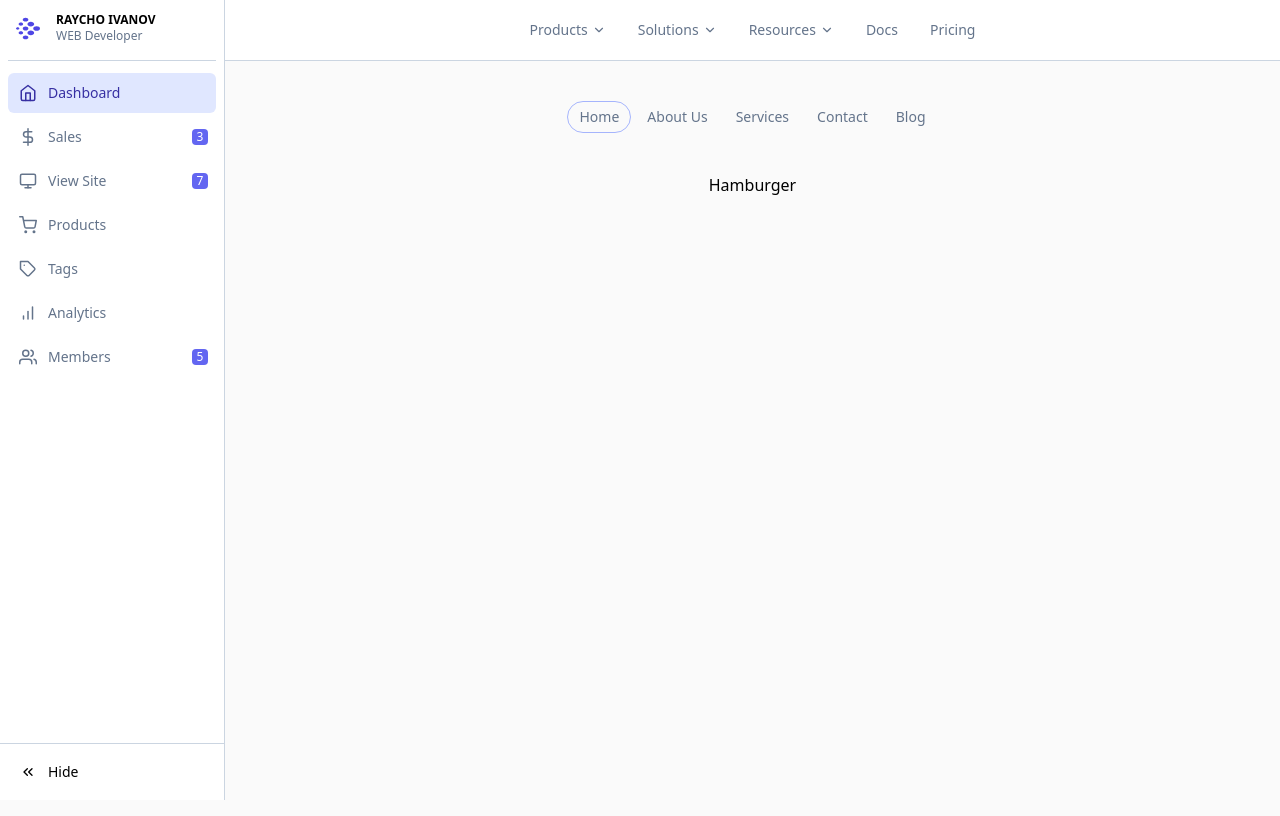
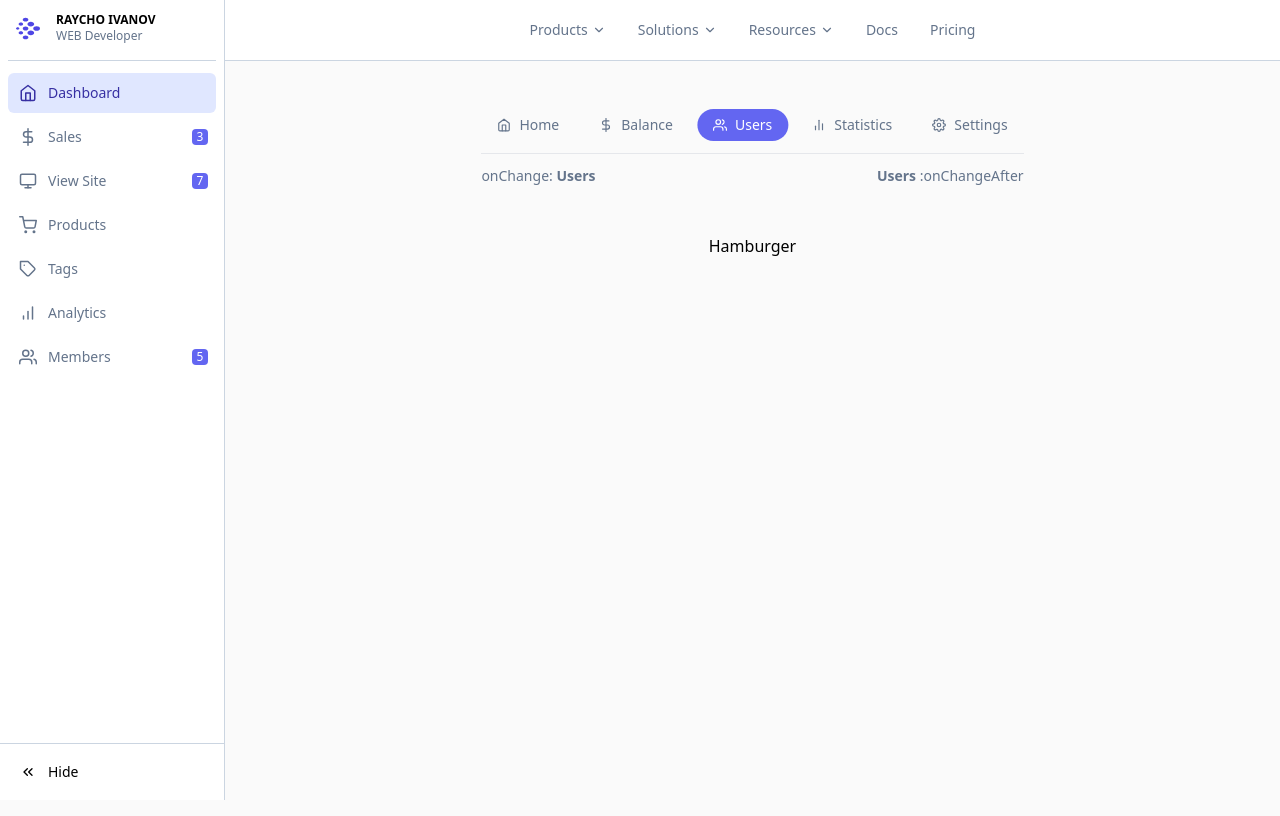
Before and after one commit to rastiv/react-navigations, a React (Vite) app: page / in a window 1280 px wide. Shown: the top 816 px of the page. Built offline with nearby package versions, Linux system fonts and the light colour scheme.

Commit message:
add ClippyTabs

```diff
--- a/src/App.jsx
+++ b/src/App.jsx
@@ -2,11 +2,29 @@ import { useState } from "react";
 import { motion } from "framer-motion";
 import Sidebar from "./components/sidebar/Sidebar";
 import ShiftingMenu from "./components/shiftingmenu/ShiftingMenu";
-import AnimatedTabs from "./components/animatedtabs/AnimatedTabs";
+import ClippyTabs from "./components/clippytabs/ClippyTabs";
 import Hamburger from "./components/hamburger/Hamburger";
+import {
+  FiHome,
+  FiUsers,
+  FiBarChart2,
+  FiDollarSign,
+  FiSettings,
+} from "react-icons/fi";
+
+const TABS = [
+  { id: "home", label: "Home", icon: <FiHome /> },
+  { id: "balance", label: "Balance", icon: <FiDollarSign /> },
+  { id: "users", label: "Users", icon: <FiUsers /> },
+  { id: "statistics", label: "Statistics", icon: <FiBarChart2 /> },
+  { id: "settings", label: "Settings", icon: <FiSettings /> },
+];
 
 function App() {
   const [open, setOpen] = useState(true);
+  const [activeTab, setActiveTab] = useState("users");
+  const [activeTabAfter, setActiveTabAfter] = useState("users");
+
   return (
     <div className="flex bg-neutral-50">
       <Sidebar open={open} setOpen={setOpen} />
@@ -14,9 +32,30 @@ function App() {
       <motion.div layout className="invisible h-[200vh] w-full md:visible">
         <ShiftingMenu />
 
-        <div className="flex flex-col w-full justify-center items-center gap-10 mt-10">
+        <div className="flex flex-col w-full justify-center items-center gap-12 mt-12">
           <motion.div layout>
-            <AnimatedTabs />
+            <ClippyTabs
+              tabs={TABS}
+              initialTab={activeTab}
+              duration="1.5"
+              onChange={setActiveTab}
+              onChangeAfter={setActiveTabAfter}
+            />
+            <hr className="my-3" />
+            <div className="flex justify-between gap-4 text-sm text-slate-500">
+              <div>
+                onChange:{" "}
+                <strong>
+                  {TABS.find((tab) => tab.id === activeTab)?.label}
+                </strong>
+              </div>
+              <div>
+                <strong>
+                  {TABS.find((tab) => tab.id === activeTabAfter)?.label}
+                </strong>{" "}
+                :onChangeAfter
+              </div>
+            </div>
           </motion.div>
 
           <motion.div layout>
--- /dev/null
+++ b/src/components/clippytabs/ClippyTabs.jsx
@@ -0,0 +1,79 @@
+import { useLayoutEffect } from "react";
+import { useAnimate } from "framer-motion";
+
+const getClipPath = (tabId) => {
+  const tab = document.getElementById(`clippytab-${tabId}`);
+  return tab
+    ? `xywh(${Number(tab.offsetLeft)}px 0 ${Number(
+        tab.offsetWidth
+      )}px 100% round ${tab.offsetHeight / 2}px)`
+    : "";
+};
+
+const ClippyTabs = ({
+  tabs,
+  initialTab = "",
+  duration = 0.3,
+  onChange = null,
+  onChangeAfter = null,
+}) => {
+  const [container, animate] = useAnimate();
+
+  const handleChange = async (id) => {
+    if (onChange && typeof onChange === "function") {
+      onChange(id);
+    }
+    const clipPath = getClipPath(id);
+    await animate(container.current, { clipPath }, { duration });
+    if (onChangeAfter && typeof onChangeAfter === "function") {
+      onChangeAfter(id);
+    }
+  };
+
+  useLayoutEffect(() => {
+    if (container.current && tabs.length > 0) {
+      const clipPath = getClipPath(initialTab || tabs[0]?.id);
+      container.current.style.clipPath = clipPath;
+    }
+  }, []);
+
+  if (tabs.length === 0) {
+    return null;
+  }
+
+  return (
+    <div className="relative flex flex-col">
+      <ul className="flex gap-2">
+        {tabs.map((tab) => (
+          <li key={tab.id}>
+            <button
+              id={`clippytab-${tab.id}`}
+              className="flex h-8 items-center gap-2 rounded-full p-4 font-medium text-sm text-slate-500 bg-transparent"
+              onClick={() => handleChange(tab.id)}
+            >
+              {tab.icon}
+              {tab.label}
+            </button>
+          </li>
+        ))}
+      </ul>
+      <div ref={container} className="absolute top-0">
+        <ul className="flex gap-2 bg-indigo-500">
+          {tabs.map((tab) => (
+            <li key={tab.id}>
+              <button
+                className="flex h-8 items-center gap-2 rounded-full p-4 font-medium text-sm text-white"
+                tabIndex={-1}
+              >
+                {tab.icon}
+                {tab.label}
+              </button>
+            </li>
+          ))}
+        </ul>
+      </div>
+    </div>
+  );
+};
+
+export default ClippyTabs;
--- a/src/components/hamburger/Hamburger.jsx
+++ b/src/components/hamburger/Hamburger.jsx
@@ -1,5 +1,3 @@
-import React from "react";
-
 const Hamburger = () => {
   return <div>Hamburger</div>;
 };
```
